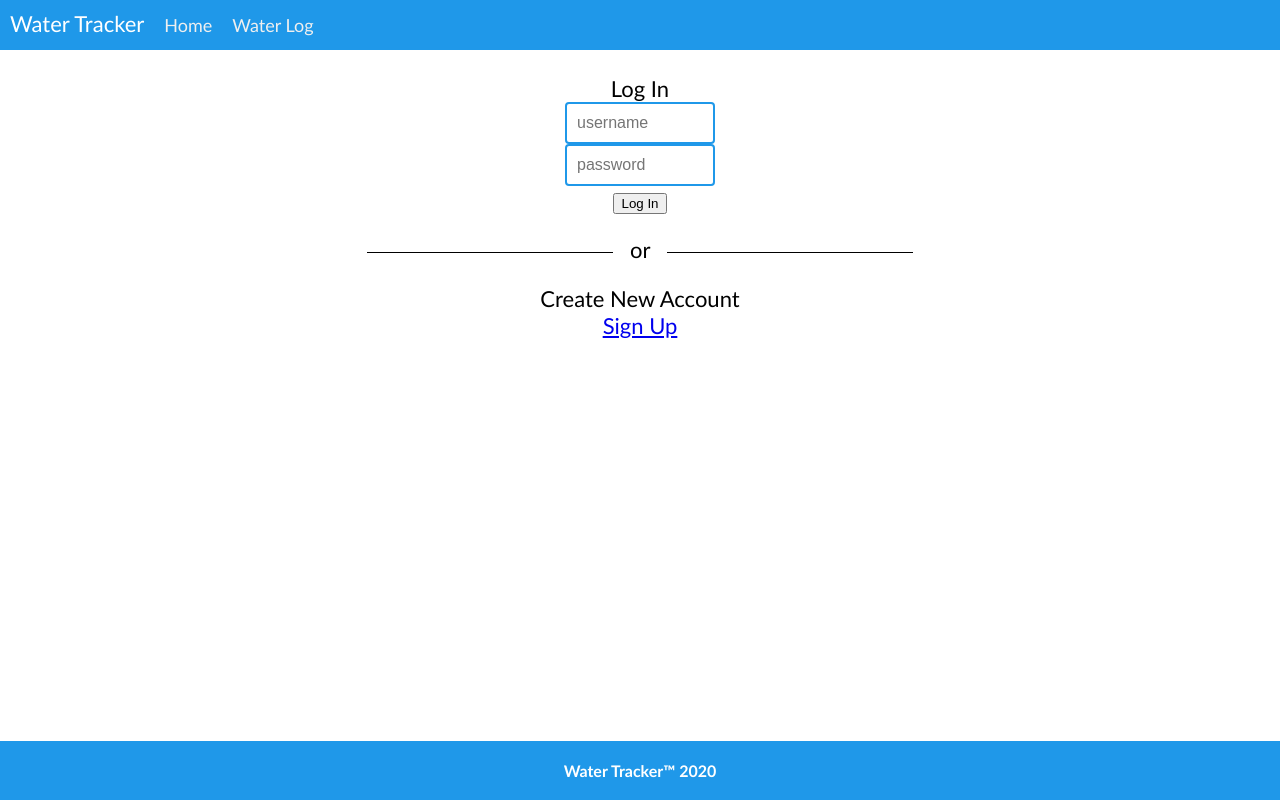
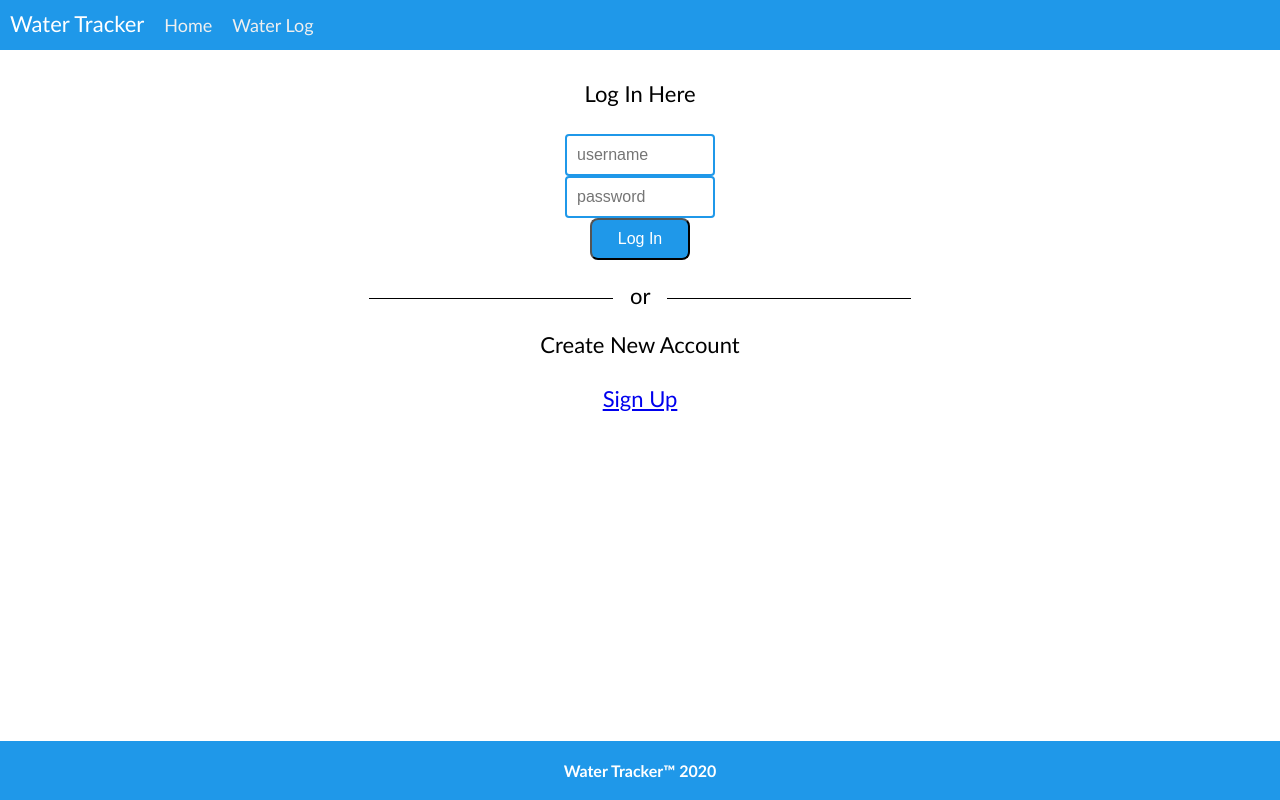
Before and after one commit to tshuttles/water-react-app, a React (Create React App) app in the folder frontend/: page / in a window 1280 px wide. Built offline with nearby package versions, Linux system fonts and the light colour scheme; no server answers.

Commit message:
bugfix water adding functionality

```diff
--- a/frontend/src/App.css
+++ b/frontend/src/App.css
@@ -39,7 +39,7 @@ p:after {
 }
 
 .UsersContainer {
-  padding: 25px;
+  padding: 30px;
 }
 
 input[type=text] {
@@ -65,7 +65,7 @@ input[type=text]:focus {
   text-align: center;
 }
 
-.onSubmit {
+.logout {
   float: right;
 }
 
@@ -78,8 +78,17 @@ input[type=text]:focus {
   text-align: center;
 }
 
+input[type=submit] {
+  border-radius: 8px;
+  background-color: rgb(31, 152, 233);
+  font-size: 16px;
+  text-align: center;
+  color: white;
+  padding: 10px 26px;
+}
+
 .WatersContainer {
-  padding: 25px;
+  padding: 30px;
 }
 
 .water-entry {
@@ -87,15 +96,15 @@ input[type=text]:focus {
 }
 
 .WaterInputLabel {
-  font-size: 18px;
+  font-size: 20px;
 }
 
 .waters {
   font-size: 16px;
 }
 
-.todayswaterlink {
-  font-size: 20px;
+.todayswaterLink {
+  font-size: 22px;
   color: blue;
 }
 
--- a/frontend/src/actions/waters/addWater.js
+++ b/frontend/src/actions/waters/addWater.js
@@ -1,4 +1,4 @@
-export const addWater = (amount) => {
+export const addWater = (water) => {
   return (dispatch) => {
     fetch('http://localhost:3001/api_v1_user_waters_path', {
       credentials: "include",
@@ -7,7 +7,7 @@ export const addWater = (amount) => {
         'Accept': 'application/json'
       },
       method: 'POST',
-      body: JSON.stringify({ water: amount })
+      body: JSON.stringify({ water })
     })
     .then(response => response.json())
     .then(water => {
--- a/frontend/src/components/users/Logout.js
+++ b/frontend/src/components/users/Logout.js
@@ -4,7 +4,7 @@ import { logout } from '../../actions/users/currentUser.js';
 
 const Logout = ({ logout }) => {
   return (
-    <form className="onSubmit" onSubmit={logout}>
+    <form className="logout" onSubmit={logout}>
       <input type="submit" value="Log Out" />
     </form>
   )
--- a/frontend/src/containers/UsersContainer.js
+++ b/frontend/src/containers/UsersContainer.js
@@ -23,10 +23,10 @@ class UsersContainer extends Component {
                   </div>
     } else {
       component = <div className="loggedout">
-                    Log In
+                    Log In Here<br/><br/>
                     <Login />
                     <p><span> or </span></p>
-                    Create New Account<br/>
+                    Create New Account<br/><br/>
                     <Link to="/signup">Sign Up</Link>
                   </div>
     }
```
Also changed, not shown: 2 other files (tests, documents, lock files or other folders).
